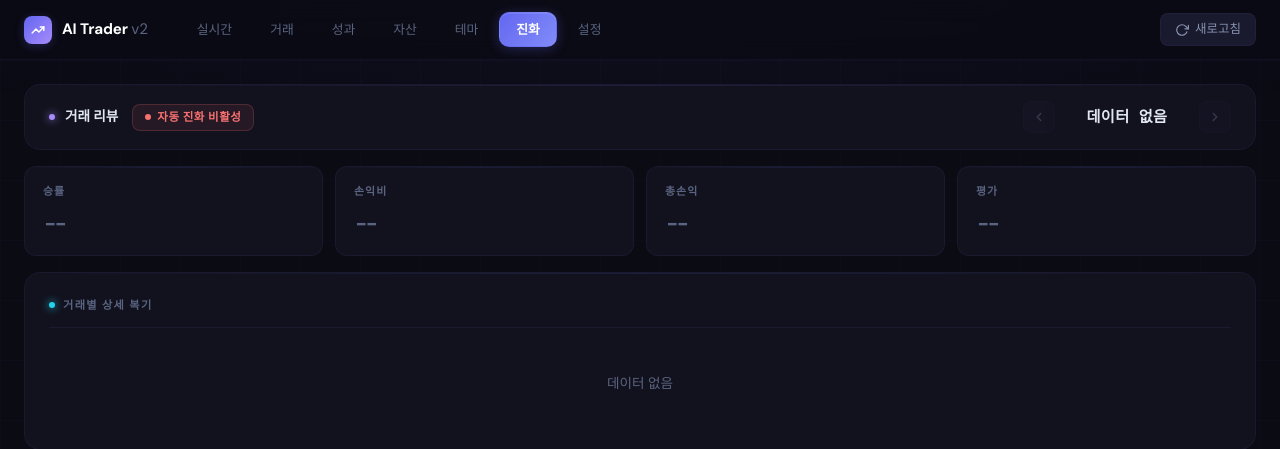
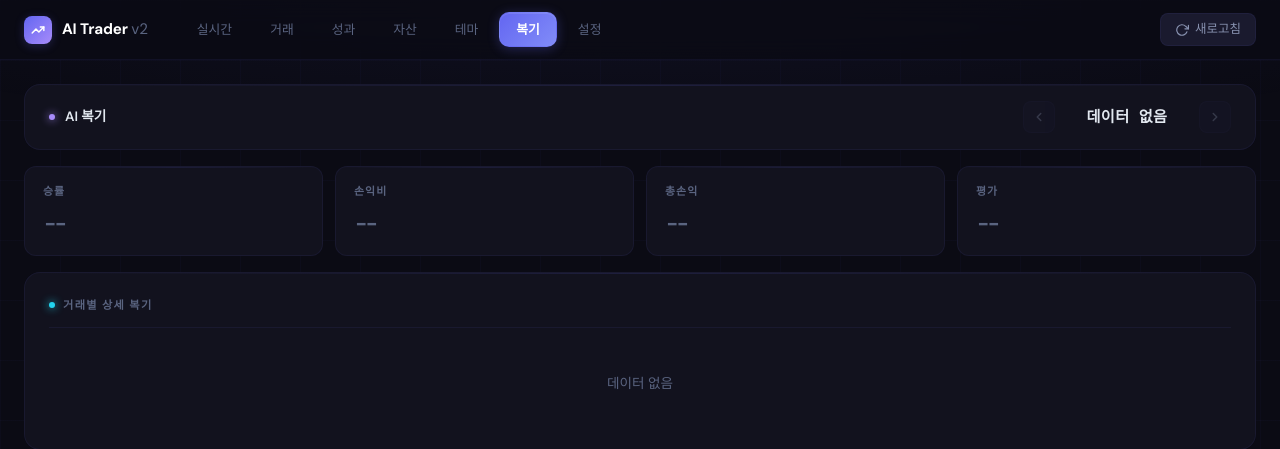
Before and after one commit to qwq-partners/ai-trader-v2, a Python web app: template src/dashboard/templates/evolution.html in a window 1280 px wide. Shown: the top 449 px of the page. Run offline with Jinja, Linux system fonts and the light colour scheme; the template is opened without the code that fills it, so the values that code supplies are empty; some libraries are stand-ins or nearby versions.

Commit message:
fix: 진화탭 → 복기탭 리네임 + Gemini 모델명 수정
- 대시보드 네비게이션 "진화" → "복기" (8개 HTML 템플릿)
- evolution.html 페이지 타이틀/헤더 "AI 복기"로 변경
- 자동 진화 상태 배지 제거 (evo-status-badge + loadEvoStatus)
- Gemini 모델: gemini-3-flash-preview / gemini-3.1-pro-preview

```diff
--- a/src/dashboard/static/js/evolution.js
+++ b/src/dashboard/static/js/evolution.js
@@ -501,39 +501,10 @@ async function applyParameterChange(event, idx) {
 }
 
 // ----------------------------------------------------------
-// 자동 진화 상태 배지 업데이트
-// ----------------------------------------------------------
-async function loadEvoStatus() {
-    try {
-        const data = await api('/api/evolution');
-        const badge = document.getElementById('evo-status-badge');
-        if (!badge) return;
-        if (data.auto_evolution_enabled) {
-            badge.style.background = 'rgba(52,211,153,0.08)';
-            badge.style.borderColor = 'rgba(52,211,153,0.2)';
-            badge.innerHTML =
-                '<span style="width:6px;height:6px;border-radius:50%;background:var(--accent-green);box-shadow:0 0 6px var(--accent-green);animation:pulse-green 2s infinite;"></span>' +
-                '<span style="font-size:0.72rem;font-weight:600;color:var(--accent-green);letter-spacing:0.04em;text-transform:uppercase;">자동 진화 활성</span>';
-        } else {
-            badge.style.background = 'rgba(248,113,113,0.08)';
-            badge.style.borderColor = 'rgba(248,113,113,0.2)';
-            badge.innerHTML =
-                '<span style="width:6px;height:6px;border-radius:50%;background:var(--accent-red);"></span>' +
-                '<span style="font-size:0.72rem;font-weight:600;color:var(--accent-red);letter-spacing:0.04em;text-transform:uppercase;">자동 진화 비활성</span>';
-        }
-    } catch (e) {
-        console.error('[진화탭] 상태 로드 실패:', e);
-    }
-}
-
-// ----------------------------------------------------------
 // 초기화
 // ----------------------------------------------------------
 document.addEventListener('DOMContentLoaded', async () => {
     sse.connect();
-
-    // 자동 진화 상태 로드
-    loadEvoStatus();
 
     // 날짜 목록 로드
     await loadAvailableDates();
--- a/src/dashboard/templates/equity.html
+++ b/src/dashboard/templates/equity.html
@@ -146,7 +146,7 @@
                     <a href="/performance" class="nav-pill" data-page="performance">성과</a>
                     <a href="/equity" class="nav-pill active" data-page="equity">자산</a>
                     <a href="/themes" class="nav-pill" data-page="themes">테마</a>
-                    <a href="/evolution" class="nav-pill" data-page="evolution">진화</a>
+                    <a href="/evolution" class="nav-pill" data-page="evolution">복기</a>
                     <a href="/settings" class="nav-pill" data-page="settings">설정</a>
                 </div>
             </div>
--- a/src/dashboard/templates/evolution.html
+++ b/src/dashboard/templates/evolution.html
@@ -3,7 +3,7 @@
 <head>
     <meta charset="UTF-8">
     <meta name="viewport" content="width=device-width, initial-scale=1.0">
-    <title>AI Trader v2 - 거래 리뷰</title>
+    <title>AI Trader v2 - 복기</title>
     <script src="https://cdn.tailwindcss.com"></script>
     <link rel="preconnect" href="https://fonts.googleapis.com">
     <link rel="preconnect" href="https://fonts.gstatic.com" crossorigin>
@@ -370,7 +370,7 @@
                     <a href="/performance" class="nav-pill" data-page="performance">성과</a>
                     <a href="/equity" class="nav-pill" data-page="equity">자산</a>
                     <a href="/themes" class="nav-pill" data-page="themes">테마</a>
-                    <a href="/evolution" class="nav-pill active" data-page="evolution">진화</a>
+                    <a href="/evolution" class="nav-pill active" data-page="evolution">복기</a>
                     <a href="/settings" class="nav-pill" data-page="settings">설정</a>
                 </div>
             </div>
@@ -389,16 +389,9 @@
         <!-- Date Navigation Header -->
         <div class="card animate-in delay-1" style="padding: 16px 24px; margin-bottom: 16px;">
             <div style="display: flex; align-items: center; justify-content: space-between;">
-                <div style="display: flex; align-items: center; gap: 14px;">
-                    <div style="display: flex; align-items: center; gap: 10px;">
-                        <span class="dot" style="width: 6px; height: 6px; border-radius: 50%; background: var(--accent-purple); box-shadow: 0 0 8px var(--accent-purple);"></span>
-                        <span style="font-size: 0.85rem; font-weight: 600; color: var(--text-primary);">거래 리뷰</span>
-                    </div>
-                    <!-- 자동 진화 상태 배지 -->
-                    <div id="evo-status-badge" style="display:inline-flex;align-items:center;gap:6px;padding:4px 12px;border-radius:8px;background:rgba(248,113,113,0.08);border:1px solid rgba(248,113,113,0.2);">
-                        <span style="width:6px;height:6px;border-radius:50%;background:var(--accent-red);"></span>
-                        <span style="font-size:0.72rem;font-weight:600;color:var(--accent-red);letter-spacing:0.04em;text-transform:uppercase;">자동 진화 비활성</span>
-                    </div>
+                <div style="display: flex; align-items: center; gap: 10px;">
+                    <span class="dot" style="width: 6px; height: 6px; border-radius: 50%; background: var(--accent-purple); box-shadow: 0 0 8px var(--accent-purple);"></span>
+                    <span style="font-size: 0.85rem; font-weight: 600; color: var(--text-primary);">AI 복기</span>
                 </div>
                 <div class="date-nav">
                     <button id="btn-prev" class="date-nav-btn" onclick="navigateDate(-1)" disabled>
--- a/src/dashboard/templates/index.html
+++ b/src/dashboard/templates/index.html
@@ -341,7 +341,7 @@
                     <a href="/performance" class="nav-pill" data-page="performance">성과</a>
                     <a href="/equity" class="nav-pill" data-page="equity">자산</a>
                     <a href="/themes" class="nav-pill" data-page="themes">테마</a>
-                    <a href="/evolution" class="nav-pill" data-page="evolution">진화</a>
+                    <a href="/evolution" class="nav-pill" data-page="evolution">복기</a>
                     <a href="/settings" class="nav-pill" data-page="settings">설정</a>
                 </div>
             </div>
--- a/src/dashboard/templates/performance.html
+++ b/src/dashboard/templates/performance.html
@@ -129,7 +129,7 @@
                     <a href="/performance" class="nav-pill active" data-page="performance">성과</a>
                     <a href="/equity" class="nav-pill" data-page="equity">자산</a>
                     <a href="/themes" class="nav-pill" data-page="themes">테마</a>
-                    <a href="/evolution" class="nav-pill" data-page="evolution">진화</a>
+                    <a href="/evolution" class="nav-pill" data-page="evolution">복기</a>
                     <a href="/settings" class="nav-pill" data-page="settings">설정</a>
                 </div>
             </div>
--- a/src/dashboard/templates/settings.html
+++ b/src/dashboard/templates/settings.html
@@ -114,7 +114,7 @@
                     <a href="/performance" class="nav-pill" data-page="performance">성과</a>
                     <a href="/equity" class="nav-pill" data-page="equity">자산</a>
                     <a href="/themes" class="nav-pill" data-page="themes">테마</a>
-                    <a href="/evolution" class="nav-pill" data-page="evolution">진화</a>
+                    <a href="/evolution" class="nav-pill" data-page="evolution">복기</a>
                     <a href="/settings" class="nav-pill active" data-page="settings">설정</a>
                 </div>
             </div>
--- a/src/dashboard/templates/settlement.html
+++ b/src/dashboard/templates/settlement.html
@@ -134,7 +134,7 @@
                     <a href="/equity" class="nav-pill" data-page="equity">자산</a>
                     <a href="/settlement" class="nav-pill active" data-page="settlement">정산</a>
                     <a href="/themes" class="nav-pill" data-page="themes">테마</a>
-                    <a href="/evolution" class="nav-pill" data-page="evolution">진화</a>
+                    <a href="/evolution" class="nav-pill" data-page="evolution">복기</a>
                     <a href="/settings" class="nav-pill" data-page="settings">설정</a>
                 </div>
             </div>
--- a/src/dashboard/templates/themes.html
+++ b/src/dashboard/templates/themes.html
@@ -131,7 +131,7 @@
                     <a href="/performance" class="nav-pill" data-page="performance">성과</a>
                     <a href="/equity" class="nav-pill" data-page="equity">자산</a>
                     <a href="/themes" class="nav-pill active" data-page="themes">테마</a>
-                    <a href="/evolution" class="nav-pill" data-page="evolution">진화</a>
+                    <a href="/evolution" class="nav-pill" data-page="evolution">복기</a>
                     <a href="/settings" class="nav-pill" data-page="settings">설정</a>
                 </div>
             </div>
--- a/src/dashboard/templates/trades.html
+++ b/src/dashboard/templates/trades.html
@@ -152,7 +152,7 @@
                     <a href="/performance" class="nav-pill" data-page="performance">성과</a>
                     <a href="/equity" class="nav-pill" data-page="equity">자산</a>
                     <a href="/themes" class="nav-pill" data-page="themes">테마</a>
-                    <a href="/evolution" class="nav-pill" data-page="evolution">진화</a>
+                    <a href="/evolution" class="nav-pill" data-page="evolution">복기</a>
                     <a href="/settings" class="nav-pill" data-page="settings">설정</a>
                 </div>
             </div>
--- a/src/utils/llm.py
+++ b/src/utils/llm.py
@@ -53,8 +53,8 @@ class LLMConfig:
     openai_model_heavy: str = "gpt-5.2"
     # Light: 빠른 분류, 테마 탐지에 사용
     openai_model_light: str = "gpt-5-mini"
-    gemini_model_heavy: str = "gemini-3.1-pro"
-    gemini_model_light: str = "gemini-3-flash"
+    gemini_model_heavy: str = "gemini-3.1-pro-preview"
+    gemini_model_light: str = "gemini-3-flash-preview"
 
     # 타임아웃 (Thinking 모델은 추론에 시간이 걸림)
     timeout_seconds: int = 120
```
